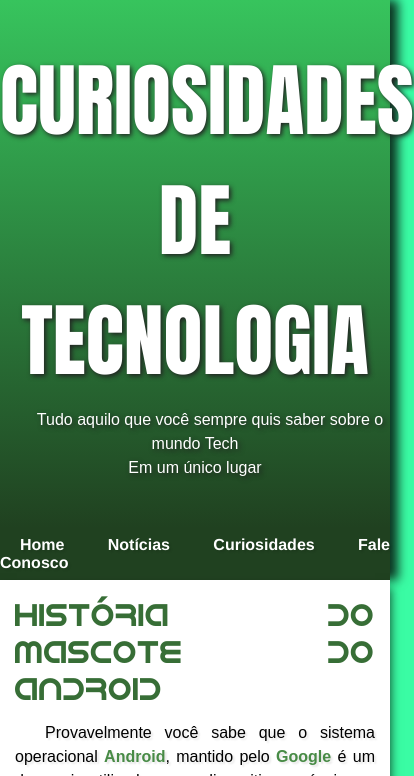
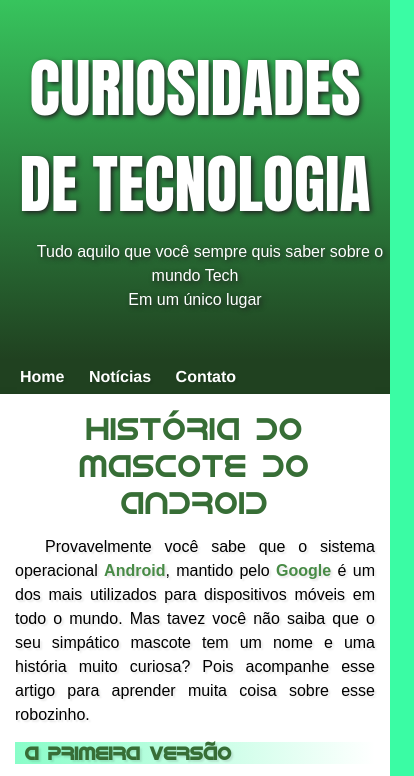
Before and after one commit to f95f/projeto_android, a plain HTML site: page index.html in a window 390 px wide. Shown: the top 776 px of the page, 414 px wide, since content can reach past the window. Drawn offline with Linux system fonts and the light colour scheme.

Commit message:
corrigir mobile friendly

```diff
--- a/index.html
+++ b/index.html
@@ -17,8 +17,7 @@
         <nav>
             <a href="#">Home</a>
             <a href="#">Notícias</a>
-            <a href="#">Curiosidades</a>
-            <a href="#">Fale Conosco</a>
+            <a href="#">Contato</a>
         </nav>
     </header>
     <main>
--- a/style.css
+++ b/style.css
@@ -20,7 +20,7 @@ body{
 h1{
     margin: 0;
     padding: 0;
-    font: 5em  'Impact', sans-serif;
+    font: 4em  'Impact', sans-serif;
     text-transform: uppercase;
     font-weight:100;
 }
@@ -45,6 +45,7 @@ nav{
     padding: 8px 0;
 }
 nav > a{
+    text-align: center;
     margin-left: 20px;
     text-decoration: none;
     color: white;
@@ -71,6 +72,7 @@ h2{
     color: #376E36;
     padding: 15px;
     text-shadow: 2px 2px 2p x rgba(0, 0, 0, 0.1);
+    text-align: center;
 }
 h3{
     font-family: 'andr', sans-serif;
```
